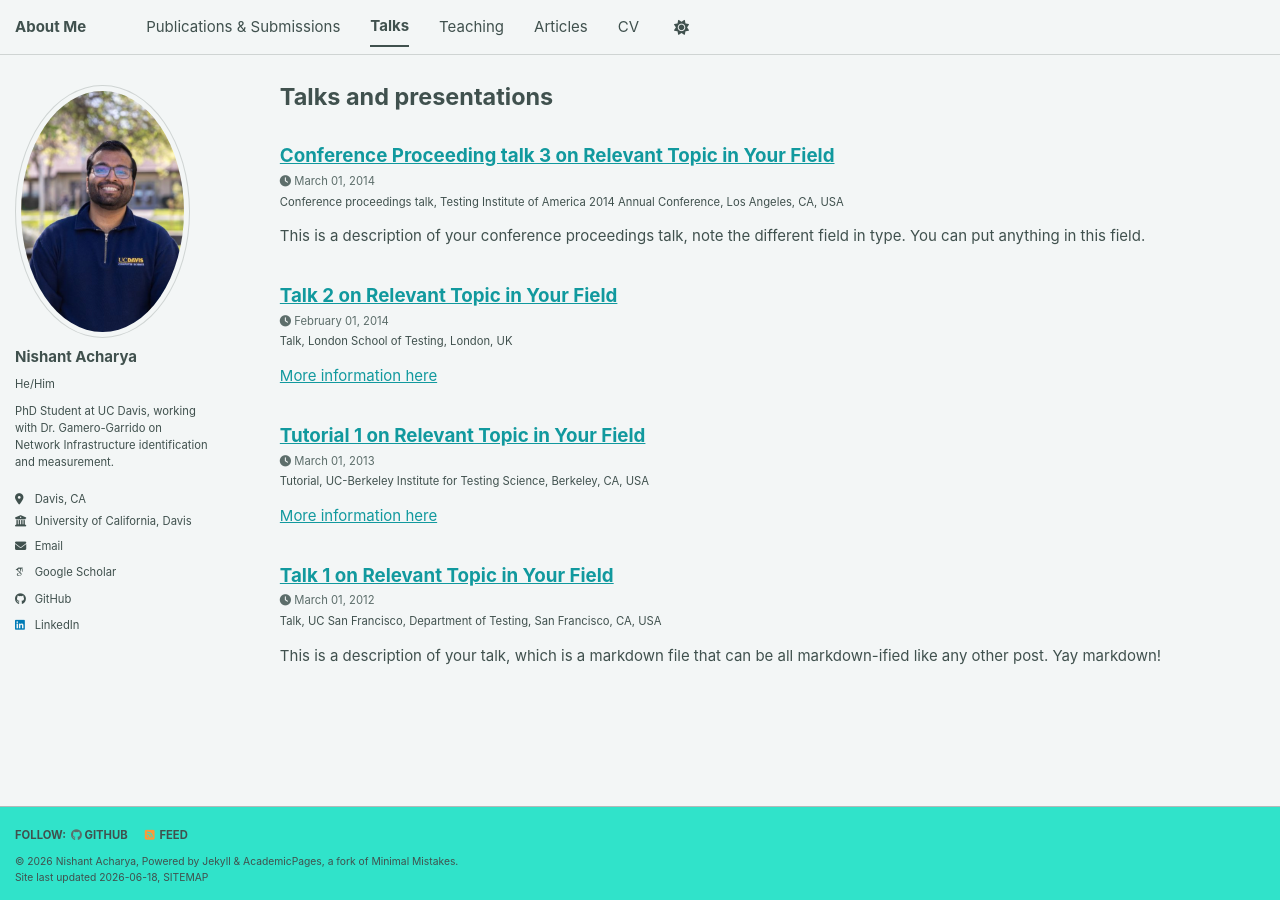
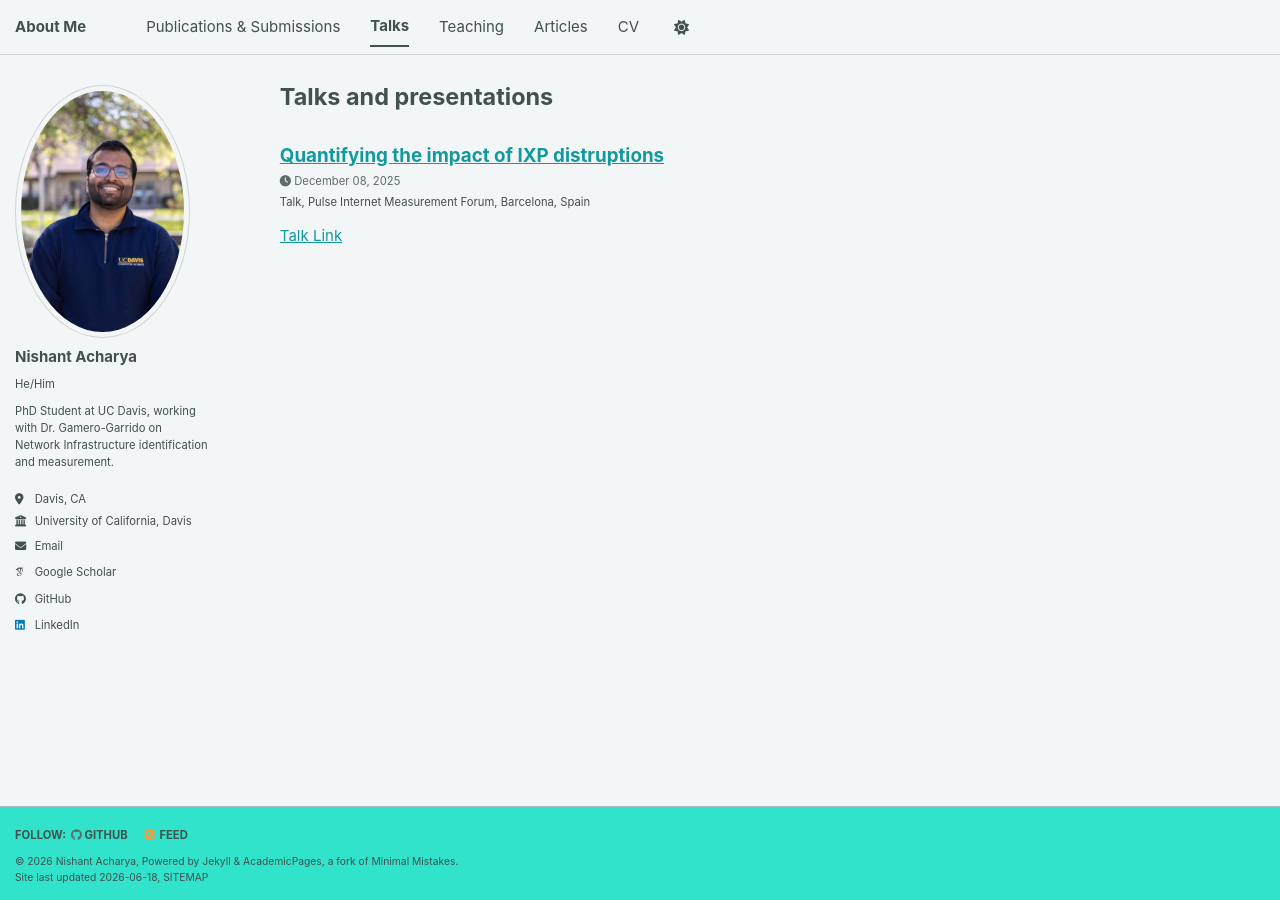
Before and after one commit to NishantAcharya/Nishant.github.io, a Jekyll site: the page built from _pages/talks.html, in a window 1280 px wide. Built offline with Jekyll 4.4.1, drawn with Linux system fonts in a browser that asks for light colours; some web fonts are replaced; a script bundle is joined from its source files by our own code; library files that are not in the unit come from our copies.

Commit message:
Added TALKS

```diff
--- a/_talks/2012-03-01-talk-1.md
+++ b/_talks/2012-03-01-talk-1.md
@@ -1,11 +1,13 @@
 ---
-title: "Talk 1 on Relevant Topic in Your Field"
+title: "Quantifying the impact of IXP distruptions"
 collection: talks
 type: "Talk"
 permalink: /talks/2012-03-01-talk-1
-venue: "UC San Francisco, Department of Testing"
-date: 2012-03-01
-location: "San Francisco, CA, USA"
+venue: "Pulse Internet Measurement Forum"
+date: 2025-12-08
+location: "Barcelona, Spain"
 ---
 
-This is a description of your talk, which is a markdown file that can be all markdown-ified like any other post. Yay markdown!
+[Talk Link](https://youtu.be/wPG6Fswb2vo?si=zkoFRRTXqKwfrcxd)
+
+A deep dive into the impact of IX.br Sao Paulo fully or partially going down on other IXPs
--- a/_talks/2013-03-01-tutorial-1.md
+++ /dev/null
@@ -1,13 +0,0 @@
----
-title: "Tutorial 1 on Relevant Topic in Your Field"
-collection: talks
-type: "Tutorial"
-permalink: /talks/2013-03-01-tutorial-1
-venue: "UC-Berkeley Institute for Testing Science"
-date: 2013-03-01
-location: "Berkeley, CA, USA"
----
-
-[More information here](http://exampleurl.com)
-
-This is a description of your tutorial, note the different field in type. This is a markdown files that can be all markdown-ified like any other post. Yay markdown!
--- a/_talks/2014-02-01-talk-2.md
+++ /dev/null
@@ -1,13 +0,0 @@
----
-title: "Talk 2 on Relevant Topic in Your Field"
-collection: talks
-type: "Talk"
-permalink: /talks/2014-02-01-talk-2
-venue: "London School of Testing"
-date: 2014-02-01
-location: "London, UK"
----
-
-[More information here](http://example2.com)
-
-This is a description of your talk, which is a markdown files that can be all markdown-ified like any other post. Yay markdown!
--- a/_talks/2014-03-01-talk-3.md
+++ /dev/null
@@ -1,11 +0,0 @@
----
-title: "Conference Proceeding talk 3 on Relevant Topic in Your Field"
-collection: talks
-type: "Conference proceedings talk"
-permalink: /talks/2014-03-01-talk-3
-venue: "Testing Institute of America 2014 Annual Conference"
-date: 2014-03-01
-location: "Los Angeles, CA, USA"
----
-
-This is a description of your conference proceedings talk, note the different field in type. You can put anything in this field.
--- a/markdown_generator/talks.tsv
+++ b/markdown_generator/talks.tsv
@@ -1,5 +1,2 @@
 title	type	url_slug	venue	date	location	talk_url	description
-Talk 1 on Relevant Topic in Your Field	Talk	talk-1	UC San Francisco, Department of Testing	2012-03-01	San Francisco, California		This is a description of your talk, which is a markdown files that can be all markdown-ified like any other post. Yay markdown!
-Tutorial 1 on Relevant Topic in Your Field	Tutorial	tutorial-1	UC-Berkeley Institute for Testing Science	2013-03-01	Berkeley CA, USA	http://exampleurl.com	This is a description of your tutorial, note the different field in type. This is a markdown files that can be all markdown-ified like any other post. Yay markdown!
-Talk 2 on Relevant Topic in Your Field	Talk	talk-2	London School of Testing	2014-02-01	London, UK	http://example2.com	This is a description of your talk, which is a markdown files that can be all markdown-ified like any other post. Yay markdown!
-Conference Proceeding talk 3 on Relevant Topic in Your Field	Conference proceedings talk	talk-3	Testing Institute of America 2014 Annual Conference	2014-03-01	Los Angeles, CA		This is a description of your conference proceedings talk, note the different field in type. You can put anything in this field.
+Quatifying the impact of IXP disruption	Talk	talk-1	Pulse Internet Measurement Forum	2025-12-08	Barcelona, Spain	https://youtu.be/wPG6Fswb2vo?si=zkoFRRTXqKwfrcxd	A deep dive into the impact of IX.br Sao Paulo fully or partially going down on other IXPs
```
Also changed, not shown: 1 other file.
